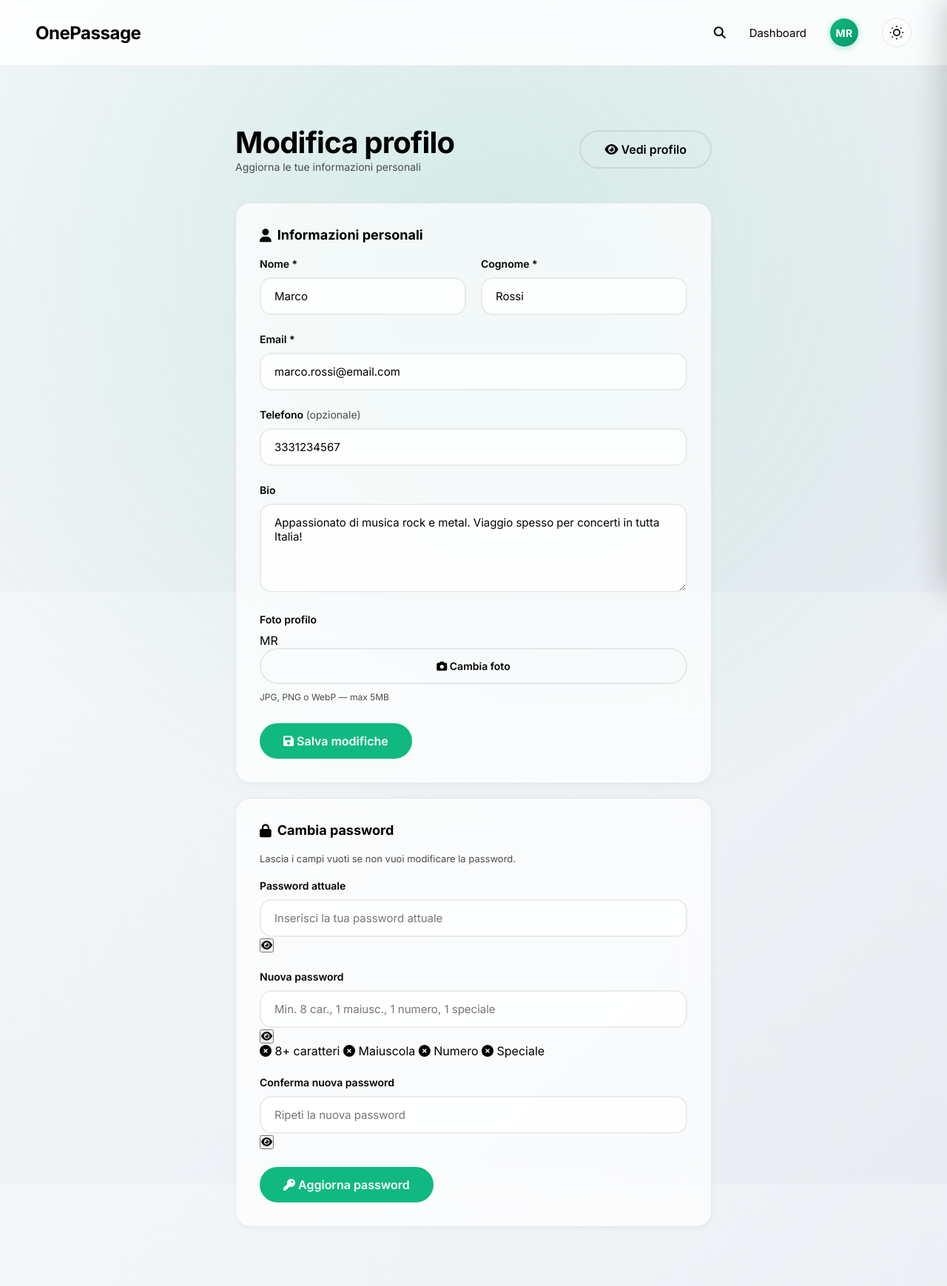
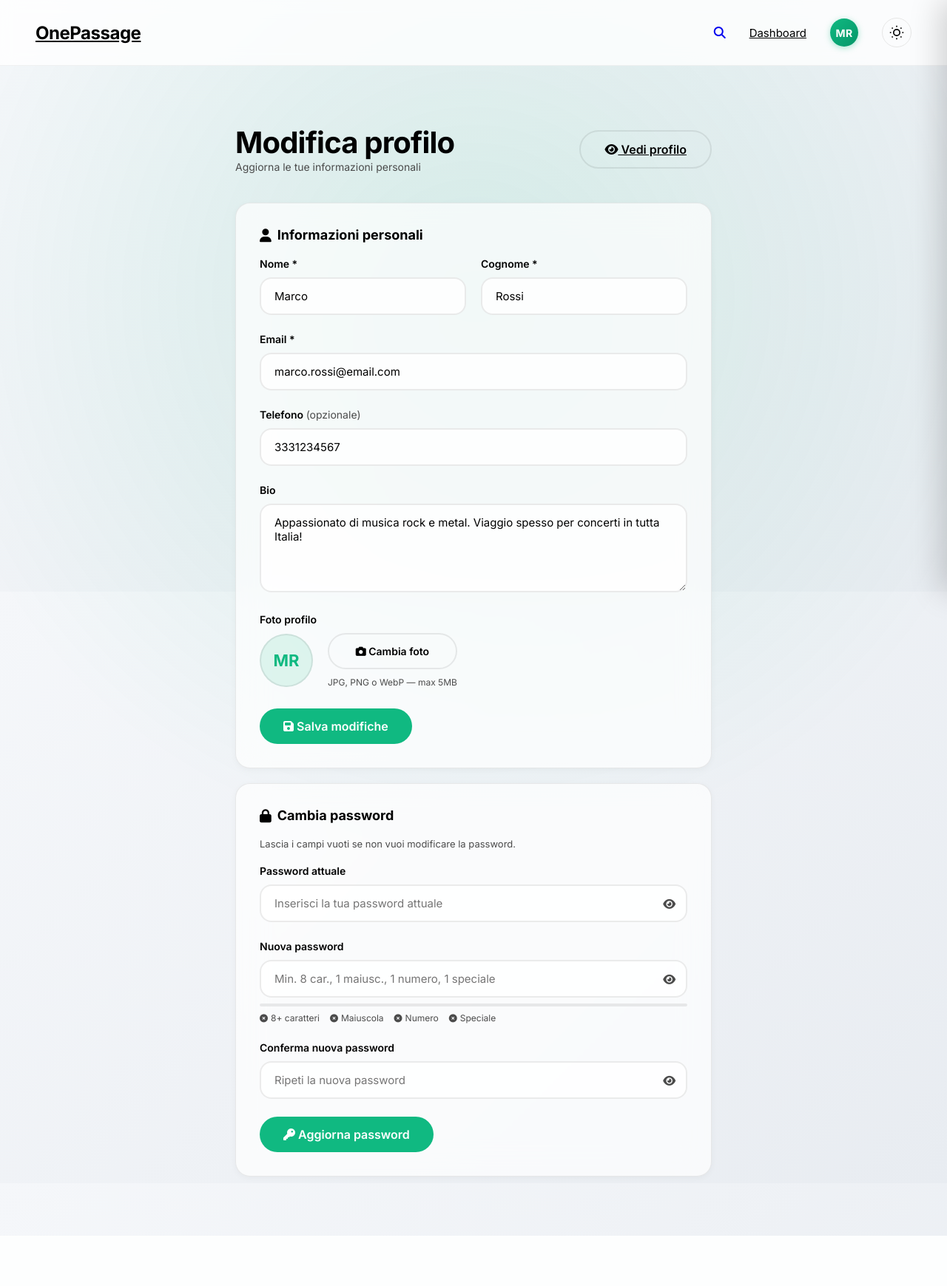
Before and after one commit to grygore7/onepassage, a PHP site: page /modifica_profilo.php in a window 1280 px wide. Shown: the whole page at 74% size. After the commit the page ends 1671 px from the top, so only its background shows below. Run offline with PHP 8.4, Linux system fonts and the light colour scheme; a user stored in the database is signed in; data comes from the database, SQL or seed files in the repository.

Commit message:
Add files via upload

```diff
--- a/css/modifica_profilo.css
+++ b/css/modifica_profilo.css
@@ -150,3 +150,114 @@
     /* bio textarea */
     .form-group textarea   { min-height: 90px; }
 }
+
+/* ── Password toggle e strength (mancavano) ── */
+.input-password-wrap {
+    position: relative;
+}
+.input-password-wrap input {
+    padding-right: 48px !important;
+    width: 100%;
+    box-sizing: border-box;
+}
+.toggle-pwd {
+    position: absolute;
+    right: 12px;
+    top: 50%;
+    transform: translateY(-50%);
+    background: none;
+    border: none;
+    cursor: pointer;
+    color: var(--color-text-muted);
+    font-size: 15px;
+    padding: 4px;
+    line-height: 1;
+    transition: color .15s;
+    z-index: 1;
+}
+.toggle-pwd:hover { color: var(--color-accent); }
+
+.pwd-strength-bar {
+    height: 4px;
+    background: var(--color-border);
+    border-radius: 100px;
+    margin-top: 8px;
+    overflow: hidden;
+}
+.pwd-strength-fill {
+    height: 100%;
+    width: 0;
+    border-radius: 100px;
+    transition: width .3s, background .3s;
+}
+
+.pwd-rules {
+    display: flex;
+    flex-wrap: wrap;
+    gap: 6px 14px;
+    margin-top: 8px;
+    font-size: 12px;
+    color: var(--color-text-muted);
+}
+.pwd-rules span {
+    display: flex;
+    align-items: center;
+    gap: 4px;
+    transition: color .18s;
+}
+.pwd-rules span.ok { color: #10B981; }
+.pwd-rules span i  { font-size: 11px; }
+
+/* ── Avatar upload row ── */
+.avatar-upload-row {
+    display: flex;
+    align-items: center;
+    gap: 20px;
+    flex-wrap: wrap;
+}
+.avatar-preview {
+    width: 72px;
+    height: 72px;
+    border-radius: 50%;
+    object-fit: cover;
+    border: 2px solid var(--color-border);
+    flex-shrink: 0;
+}
+.avatar-placeholder {
+    background: rgba(16,185,129,.12);
+    color: var(--color-accent);
+    display: flex;
+    align-items: center;
+    justify-content: center;
+    font-size: 22px;
+    font-weight: 700;
+    font-family: 'Inter', sans-serif;
+}
+.avatar-upload-btn {
+    display: inline-flex;
+    align-items: center;
+    gap: 8px;
+    cursor: pointer;
+}
+
+/* ── Alert ── */
+.alert {
+    display: flex;
+    align-items: center;
+    gap: 10px;
+    padding: 14px 18px;
+    border-radius: 14px;
+    font-size: 14px;
+    font-weight: 500;
+    margin-bottom: 20px;
+}
+.alert-error {
+    background: rgba(239,68,68,.08);
+    border: 1px solid rgba(239,68,68,.25);
+    color: #EF4444;
+}
+.alert-success {
+    background: rgba(16,185,129,.08);
+    border: 1px solid rgba(16,185,129,.25);
+    color: var(--color-accent);
+}
```
Also changed, not shown: css/design-system.css (+12 -14 lines).
